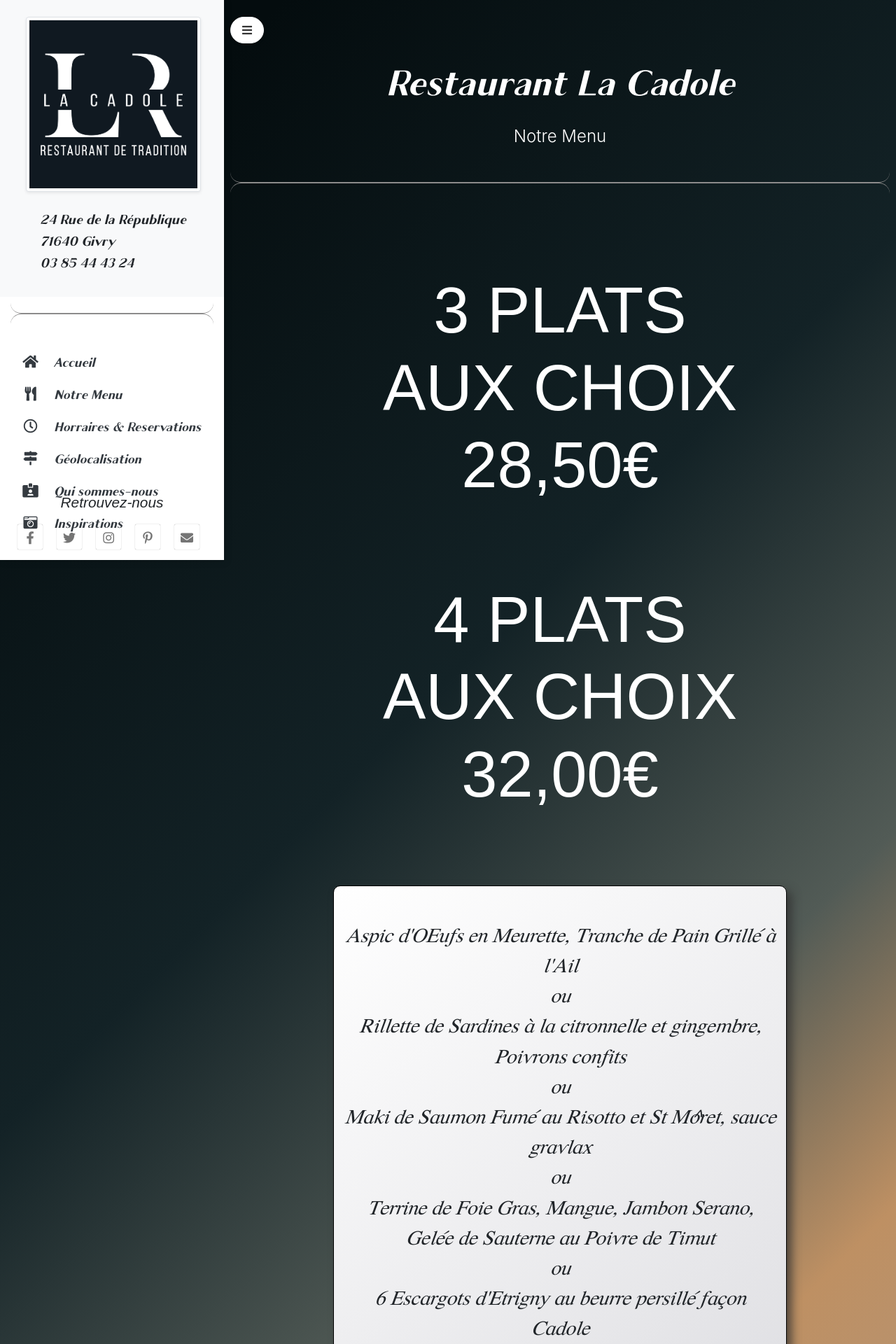
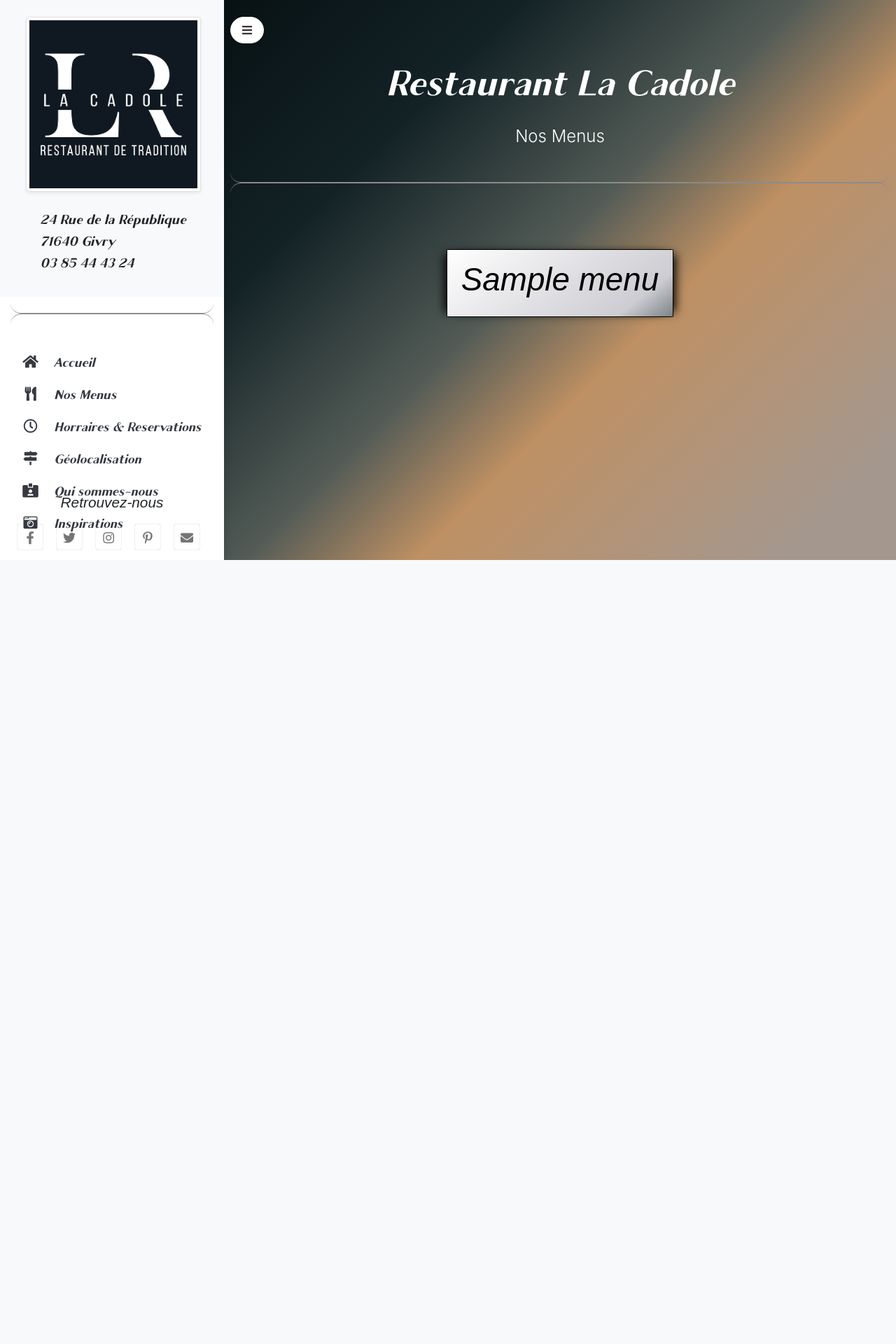
Before and after one commit to Bus74/alone, a Symfony app: template templates/main/menu.html.twig in a window 1280 px wide. Shown: the top 1920 px of the page at 70% size. After the commit the page ends 800 px from the top, so only its background shows below. Run offline with Twig, Linux system fonts and the light colour scheme; the template is opened without the code that fills it: most values are stand-ins (such as "Sample title", 1, 10 or a date in 2020); some libraries are stand-ins or nearby versions.

Commit message:
affichage dynamique du menu

```diff
--- a/public/css/style.css
+++ b/public/css/style.css
@@ -1339,9 +1339,35 @@ box-shadow: -10px 0px 13px -7px #000000, 10px 0px 13px -7px #000000, 5px 5px 15p
 	 opacity: 1;
 }
 
+/*affichage liste menu*/
+.menu-view{
+	border: 1px solid black ;
+	background-color: white;
+	border-radius: 1%;
+	-webkit-border-radius: 1%;
+	-moz-border-radius: 1%;
+	-ms-border-radius: 1%;
+	-o-border-radius: 1%;
+	-webkit-box-shadow: -10px 0px 13px -7px #000000, 10px 0px 13px -7px #000000, 5px 5px 15px 5px rgba(0,0,0,0);
+box-shadow: -10px 0px 13px -7px #000000, 10px 0px 13px -7px #000000, 5px 5px 15px 5px rgba(0,0,0,0);
+background: rgb(255,255,255);
+	background: linear-gradient(142deg, rgba(255,255,255,1) 0%, rgba(204,204,210,1) 82%, rgba(123,131,133,1) 100%);
+}
+.title-menu a{
+	font-size:2.2em;
+	color: black;
+}
+.title-menu a:hover{
+	text-decoration: none;
+	color: grey;
+}
+.text-menu{
+	font-size:2.2em;
+	color: white;
+}
+
 
 /*Medias Queries*/
-
 
 @media   screen  and (max-width: 1500px){
 	.footer{
@@ -1357,20 +1383,6 @@ box-shadow: -10px 0px 13px -7px #000000, 10px 0px 13px -7px #000000, 5px 5px 15p
 
 }
 
-/*@media  screen  and (max-width: 700px){
-	.vertical-navbar{
-	  display: none;
-	  }
-
-}
-
-@media  screen  and (max-width: 700px){
-	#sidebarCollapse{
-	  display: none;
-	  }
-
-}*/
-
 
 @media  screen  and (max-width: 640px){
 	.chief{
@@ -1382,23 +1394,23 @@ box-shadow: -10px 0px 13px -7px #000000, 10px 0px 13px -7px #000000, 5px 5px 15p
 @media  screen  and (max-width: 1100px){
 	#text{
 	  display: none;
-	  }
-
-}
-
-@media  screen  and (max-width: 1100px){
+	}
 	.title-effect{
-	  display: none;
-	  }
+		display: none;
+	}
 
 }
 
 @media  screen  and (max-width: 1000px){
 	.flip{
 	  display: none;
-	  }
+	}
+	.lead-title{
+		display: none;
+	}
 
 }
+
 
 @media  screen  and (min-width: 1000px){
 	.discover{
@@ -1406,10 +1418,3 @@ box-shadow: -10px 0px 13px -7px #000000, 10px 0px 13px -7px #000000, 5px 5px 15p
 	  }
 
 }
-
-@media  screen  and (max-width: 1000px){
-	.lead-title{
-	  display: none;
-	  }
-
-}
--- a/src/Controller/MenuController.php
+++ b/src/Controller/MenuController.php
@@ -27,6 +27,7 @@ class MenuController extends AbstractController
 
     /**
      * @Route("/creer-le-menu", name="createMenu")
+     * @Security("is_granted('ROLE_USER')")
      */
     public function createMenu(Request $request){
 
@@ -45,6 +46,7 @@ class MenuController extends AbstractController
                 // Si le formulaire a été envoyé, on dump notre "article", qui est pré-rempli automatiquement avec les données provenant du formulaire !
                 //dump($newMenu);
 
+                $newMenu->setAuthor($this->getUser());
                 // récupération du manager des entités et sauvegarde en BDD de $newMenu
                 $em = $this->getDoctrine()->getManager();
 
@@ -69,7 +71,7 @@ class MenuController extends AbstractController
     /**
      * Page d'affichage du menu
      *
-     * @Route("/menu-cadole", name="menuView")
+     * @Route("/menu/{slug}/", name="menuView")
      */
     public function menuView(Menu $menu, Request $request)
     {
--- a/src/Entity/Menu.php
+++ b/src/Entity/Menu.php
@@ -25,7 +25,7 @@ class Menu
     private $title;
 
     /**
-     * @ORM\Column(type="string", length=255)
+     * @ORM\Column(type="text")
      */
     private $content;
 
--- a/templates/base.html.twig
+++ b/templates/base.html.twig
@@ -20,7 +20,7 @@
             <div class="py-4 px-2 mb-2 bg-light">
 
                 <div class="row logo-cadole ml-1 justify-content-center media d-flex">
-                <img src="images/logo.png" alt="logo" width="250" class="mr-3 img-thumbnail shadow-sm">
+                <img src="{{asset('images/logo.png')}}" alt="logo" width="250" class="mr-3 img-thumbnail shadow-sm">
                 <p class="py-2 mt-3 mr-3 mb-0">24 Rue de la République </br> 71640 Givry</br>03 85 44 43 24</p>
             </div>
         </div>
@@ -40,7 +40,7 @@
                 <li class="nav-item">
                     <a href="{{ path('menu') }}" class="nav-link text-dark font-italic">
                             <i class="fas fa-utensils mr-3 text-dark fa-fw"></i>
-                            Notre Menu
+                            Nos Menus
                     </a>
                 </li>
                 <li class="nav-item">
--- a/templates/main/menu.html.twig
+++ b/templates/main/menu.html.twig
@@ -8,49 +8,19 @@
     <button id="sidebarCollapse" type="button" class="btn btn-light bg-white rounded-pill  shadow-sm px-3 mb-4"><i class="fa fa-bars mr-0"></i></button>
 
 <h1 class="display-4 ">Restaurant La Cadole</h1>
-<p class="lead text-white mt-4 mb-5">Notre Menu</p>
+<p class="lead text-white mt-4 mb-5">Nos Menus</p>
 
 <hr class="style">
 
 <div class="row  text-center">
-    <div class="col-12 col-md-8 offset-md-2">
-        <h3 class="text-white mb-4"> 3 Plats aux choix 28,50€</br></br>
-            4 Plats aux choix 32,00€
-       </h3>
+    <div class="menu-view col-12 col-md-4 offset-md-4 pt-3 mt-5">
+        {% for menu in menus %}
+
+            <h2 class="title-menu  mb-4"><a href="{{ path('menuView', {slug: menu.slug})}}">{{ menu.title }}</h2></a>
+
+        {% endfor %}
     </div>
-    <div class="col-12 col-md-8 offset-md-2 slate">
-        <p class="lead-title mt-5 mb-5">
-            Aspic d’Œufs en Meurette, Tranche de Pain Grillé à l’Ail</br>
-            ou</br>
-            Rillette de Sardines à la citronnelle et gingembre, Poivrons confits</br>
-            ou</br>
-            Maki de Saumon Fumé au Risotto et St Môret, sauce gravlax</br>
-            ou</br>
-            Terrine de Foie Gras, Mangue, Jambon Serano, Gelée de Sauterne au Poivre de Timut</br>
-            ou</br>
-            6 Escargots d’Etrigny au beurre persillé façon Cadole</br></br>
-            * * *</br></br>
-            Wok de Magret de Canard au Gingembre et Coriandre fraiche, Nouilles Chinoises</br>
-            ou</br>
-            Burger de Veau à l’Italienne (Steak de veau, caviar de tomates séchées, légumes grillés, roquette)</br>
-            ou</br>
-            Tajine de Patates Douces, Brochette de St Jacques Rôties</br>
-            ou</br>
-            Pavé de Filet de Bœuf, crème d’Epoisses, Galette de Pomme de Terre et Courgettes</br>
-            ou</br>
-            Poisson de la pêche du Jour</br></br>
-            * * *</br></br>
-            Fromage Blanc à la crème de Bresse</br>
-            ou</br>
-            Assiette de Trois fromages</br>
-            ou</br>
-            Nougat d’Epoisses Berthaut</br></br>
-            * * *</br></br>
-            Desserts à consulter à l’ardoise
 
-        </p>
-
-    </div>
 </div>
 </div>
 
```
Also changed, not shown: migrations/Version20200828072119.php (added, +33 -0 lines), migrations/Version20200828080649.php (added, +31 -0 lines), src/Controller/MainController.php (+9 -1 lines), templates/menu/menuView.html.twig (+3 -6 lines), 1 other file.
